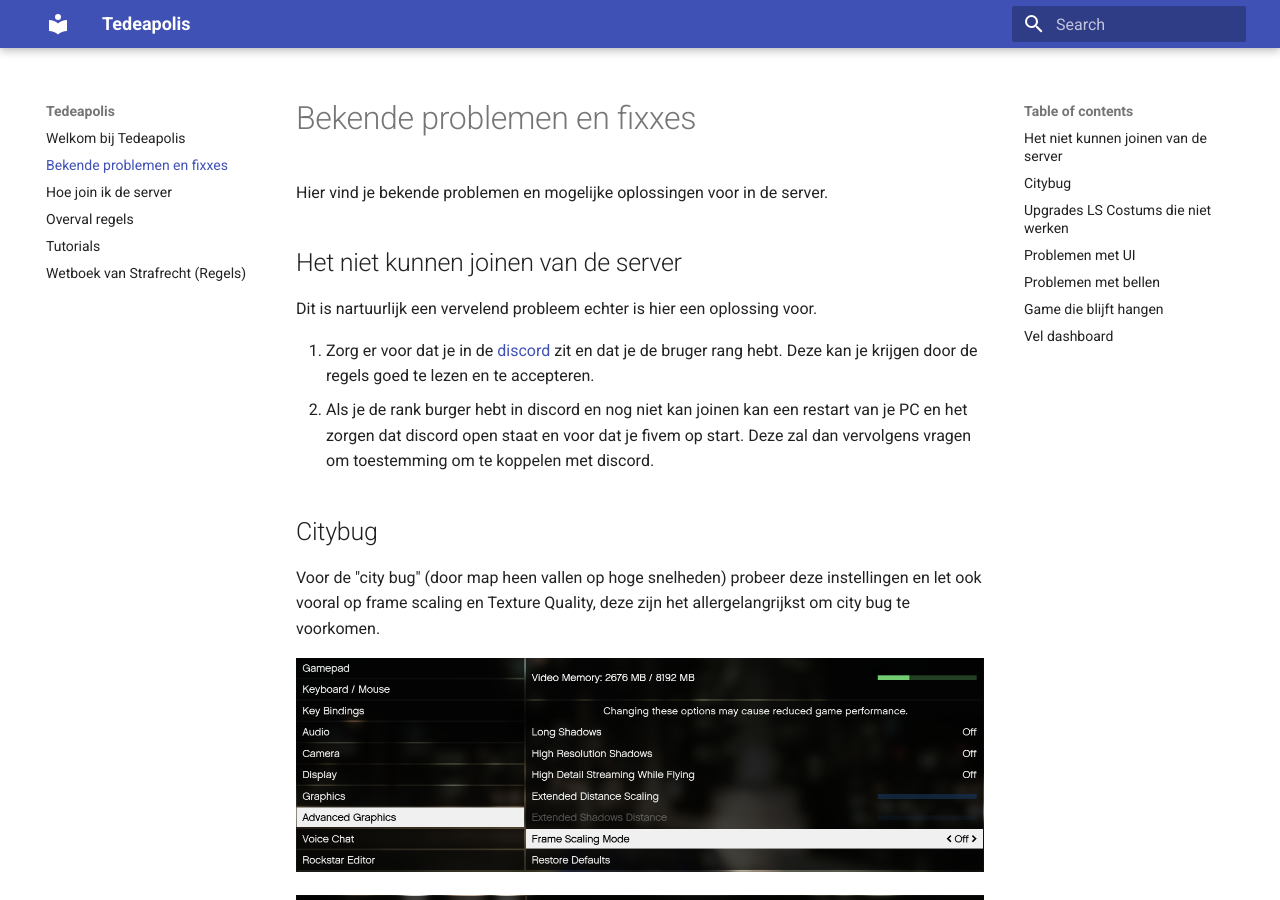
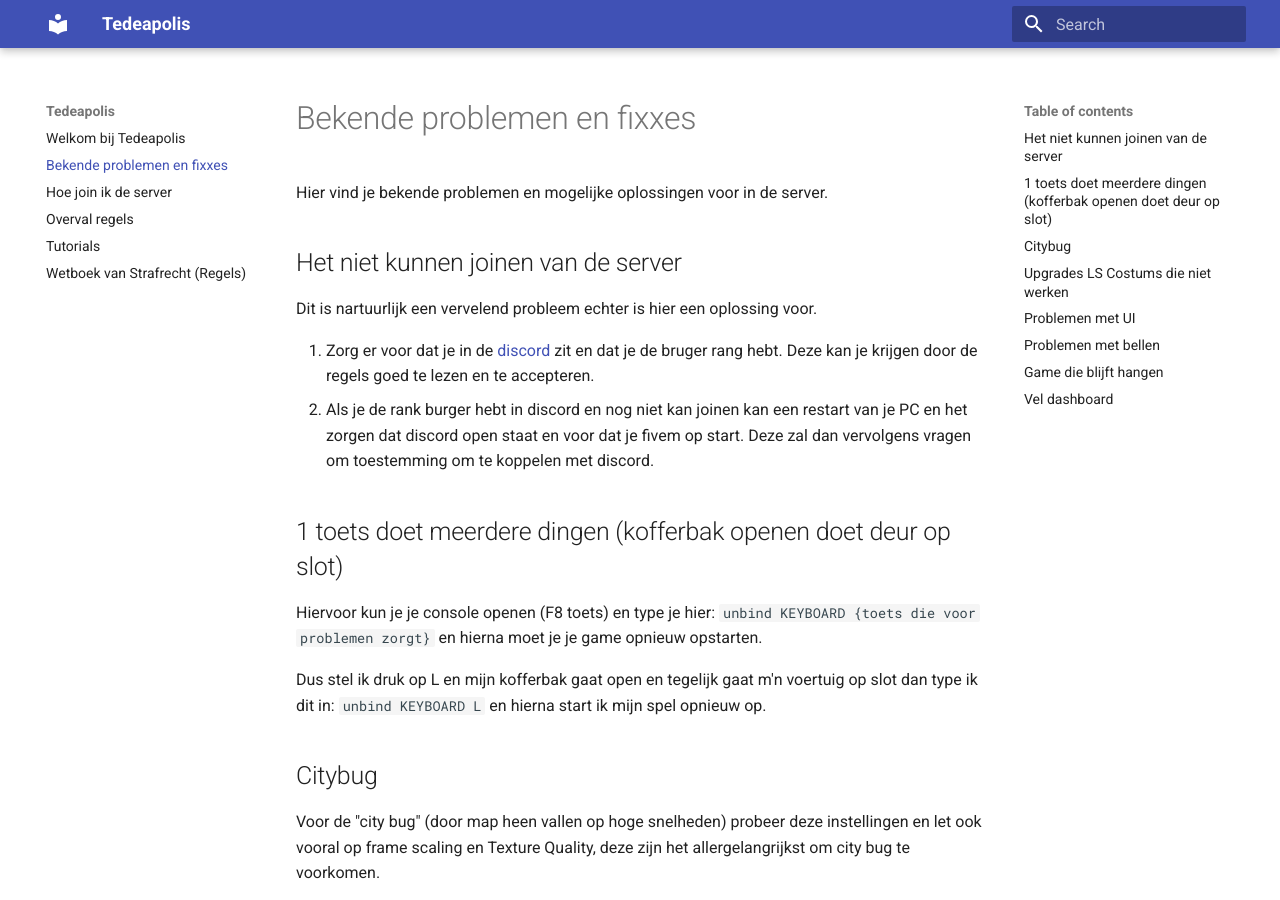
Before and after one commit to Tedeapolis/Tedeapolis, an MkDocs documentation site: the page built from docs/Bekende problemen en oplossingen.md, in a window 1280 px wide and 900 px high. Built offline with MkDocs 1.6.1 and Material for MkDocs 9.7.7, drawn with Linux system fonts in a browser that asks for light colours.

Commit message:
Bekende bugs: Meerdere acties op 1 toets fix

```diff
--- a/docs/Bekende problemen en oplossingen.md
+++ b/docs/Bekende problemen en oplossingen.md
@@ -7,6 +7,12 @@ Dit is nartuurlijk een vervelend probleem echter is hier een oplossing voor.
 
 1. Zorg er voor dat je in de [discord](discord.tdafivem.nl) zit en dat je de bruger rang hebt. Deze kan je krijgen door de regels goed te lezen en te accepteren.
 2. Als je de rank burger hebt in discord en nog niet kan joinen kan een restart van je PC en het zorgen dat discord open staat en voor dat je fivem op start. Deze zal dan vervolgens vragen om toestemming om te koppelen met discord.
+
+## 1 toets doet meerdere dingen (kofferbak openen doet deur op slot)
+
+Hiervoor kun je je console openen (F8 toets) en type je hier: `unbind KEYBOARD {toets die voor problemen zorgt}` en hierna moet je je game opnieuw opstarten.
+
+Dus stel ik druk op L en mijn kofferbak gaat open en tegelijk gaat m'n voertuig op slot dan type ik dit in: `unbind KEYBOARD L` en hierna start ik mijn spel opnieuw op.
 
 ## Citybug
 
```
